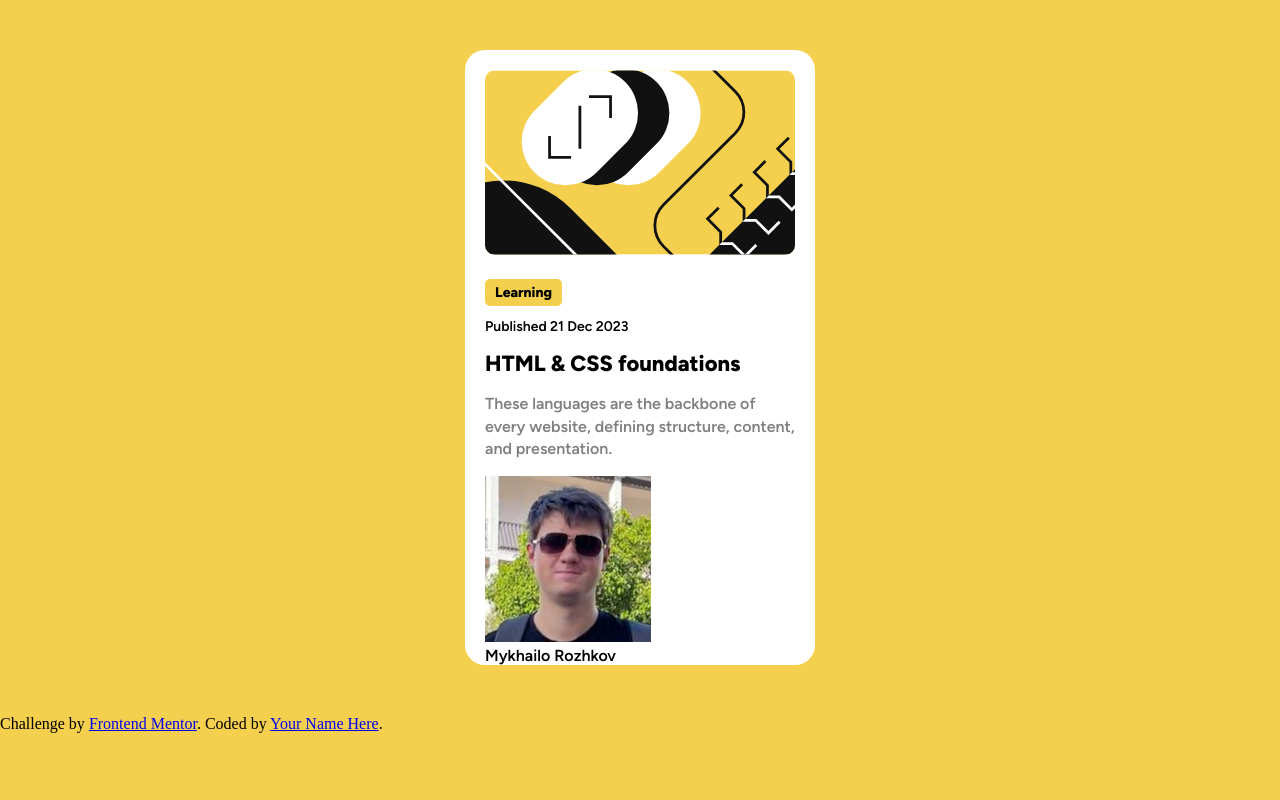
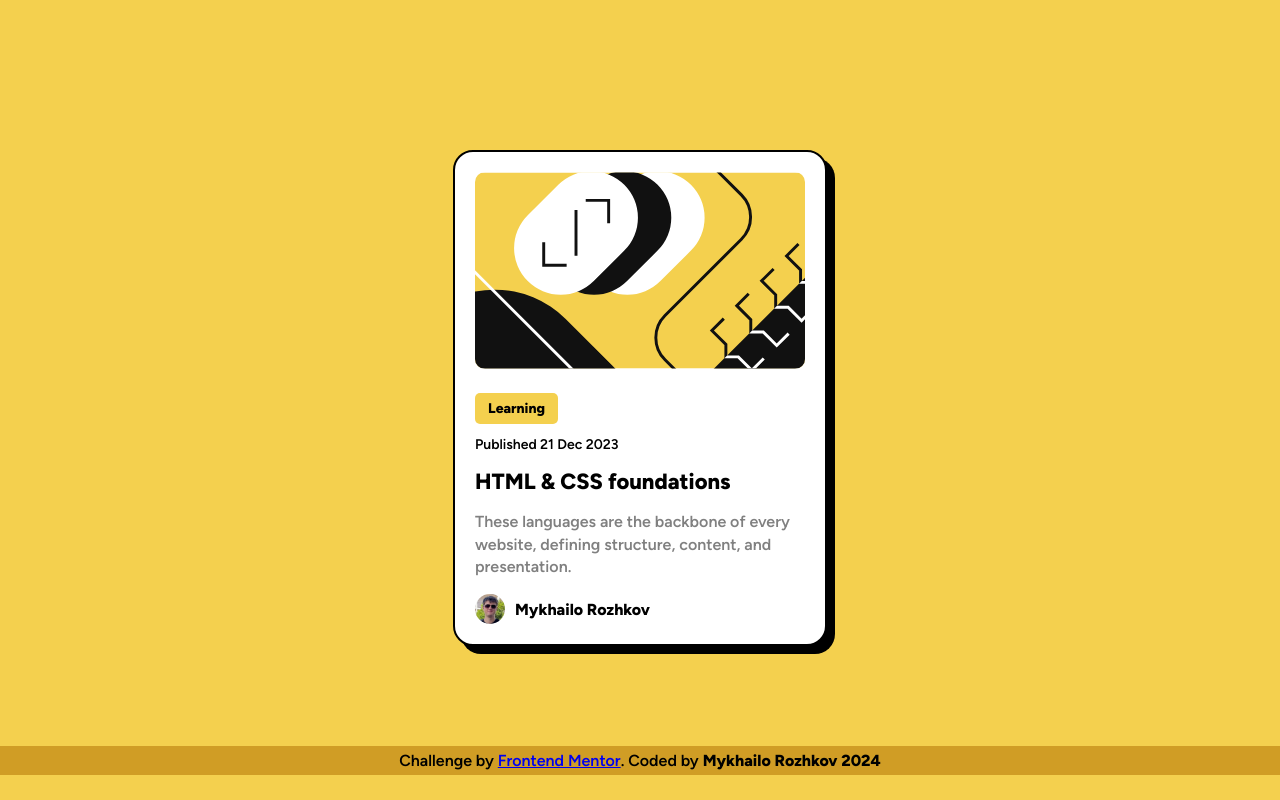
Before and after one commit to Rozhkov109/Frontend-Mentor-3-Blog-Preview-Card---NEWBIE, a plain HTML site: page index.html in a window 1280 px wide. Drawn offline with Linux system fonts and the light colour scheme.

Commit message:
Работа завершена - Добавлены тени и обводка для контейнера - Текст автора стал жирным - Доделан footer

```diff
--- a/index.html
+++ b/index.html
@@ -19,13 +19,15 @@
         <h1>HTML & CSS foundations</h1>
         <p>These languages are the backbone of every website, defining structure, content, and presentation.</p>
 
-        <img class="my-photo" src="/assets/images/my-photo.jpg" alt="my-photo" />
-        <div class="author">Mykhailo Rozhkov</div>
+        <div class="author-container">
+          <img class="my-photo" src="/assets/images/my-photo.jpg" alt="my-photo" />
+          <div class="author">Mykhailo Rozhkov</div>
+        </div>
       </div>
     </div>
-
     <footer>
-      Challenge by <a href="https://www.frontendmentor.io?ref=challenge" target="_blank">Frontend Mentor</a>. Coded by <a href="#">Your Name Here</a>.
+      Challenge by <a href="https://www.frontendmentor.io?ref=challenge" target="_blank">Frontend Mentor</a>. Coded by
+      <strong>Mykhailo Rozhkov 2024</strong>
     </footer>
   </body>
 </html>
--- a/style.css
+++ b/style.css
@@ -22,10 +22,12 @@ html {
 }
 
 .wrapper {
-  max-width: 350px;
-  margin: 50px auto;
+  max-width: 370px;
+  margin: 150px auto 100px auto;
   border-radius: 20px;
   background-color: hsl(0, 0%, 100%);
+  border: 2px solid black;
+  box-shadow: 8px 8px black;
 }
 
 .content-wrapper {
@@ -42,7 +44,7 @@ html {
 
 .learning {
   display: inline-block;
-  padding: 5px 10px;
+  padding: 7px 13px;
   margin-bottom: 12px;
   border-radius: 5px;
   font-size: 14px;
@@ -57,11 +59,53 @@ html {
 h1 {
   font-size: 22px;
   font-weight: 800;
+  transition: color 0.5s ease;
 }
 
 p {
   font-size: 16px;
   line-height: 1.4;
-  font-weight: 600;
+  font-weight: normal;
   color: hsl(0, 0%, 50%);
 }
+
+.author-container {
+  display: flex;
+  align-items: center;
+  padding-bottom: 20px;
+}
+.my-photo {
+  display: inline-block;
+  max-width: 30px;
+  border-radius: 15px;
+}
+
+.author {
+  padding-left: 10px;
+  font-weight: 800;
+}
+
+/* footer */
+
+footer {
+  padding: 5px 0;
+  background-color: hsl(42, 70%, 48%);
+  font-family: Figtree;
+  font-size: 16px;
+  text-align: center;
+}
+
+/* hover */
+
+h1:hover {
+  color: hsl(47, 88%, 63%);
+  cursor: pointer;
+}
+
+/* styles for mobiles */
+
+@media screen and (max-width: 400px) {
+  .wrapper {
+    max-width: 330px;
+  }
+}
```
